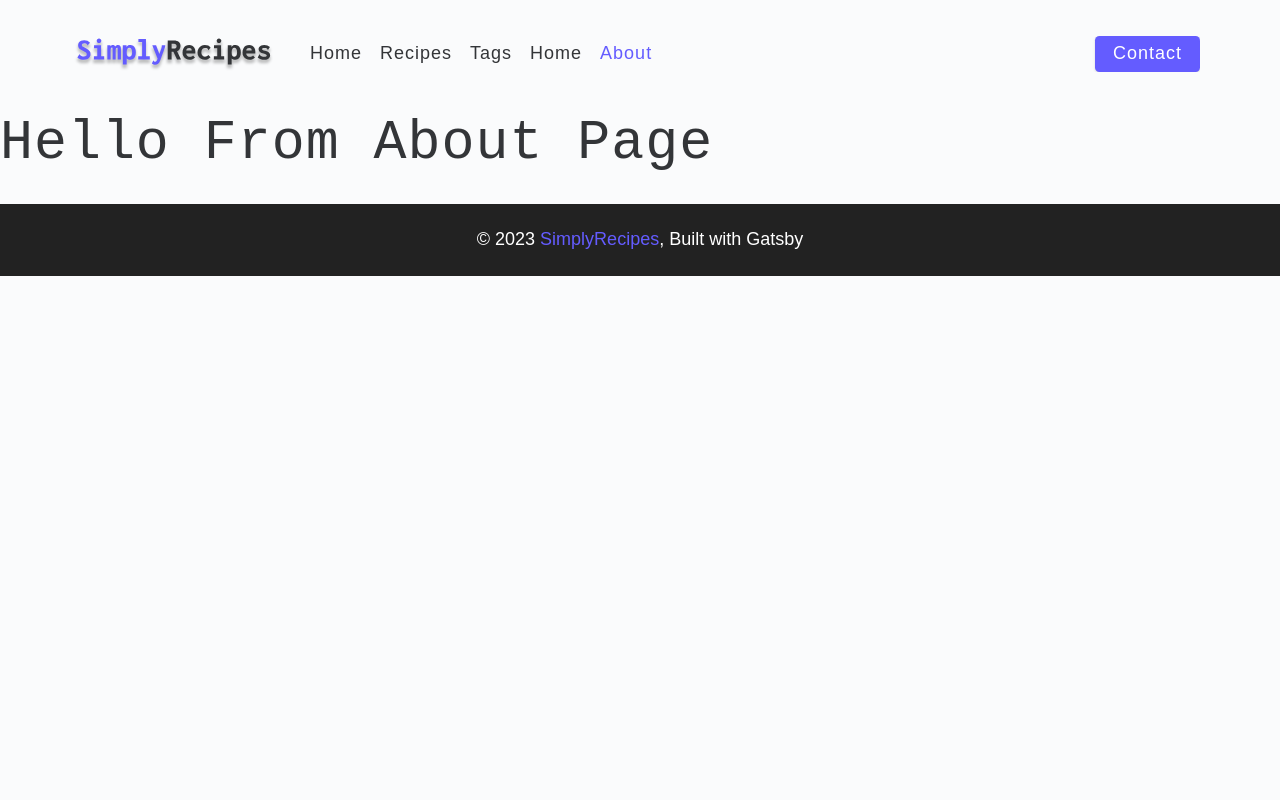
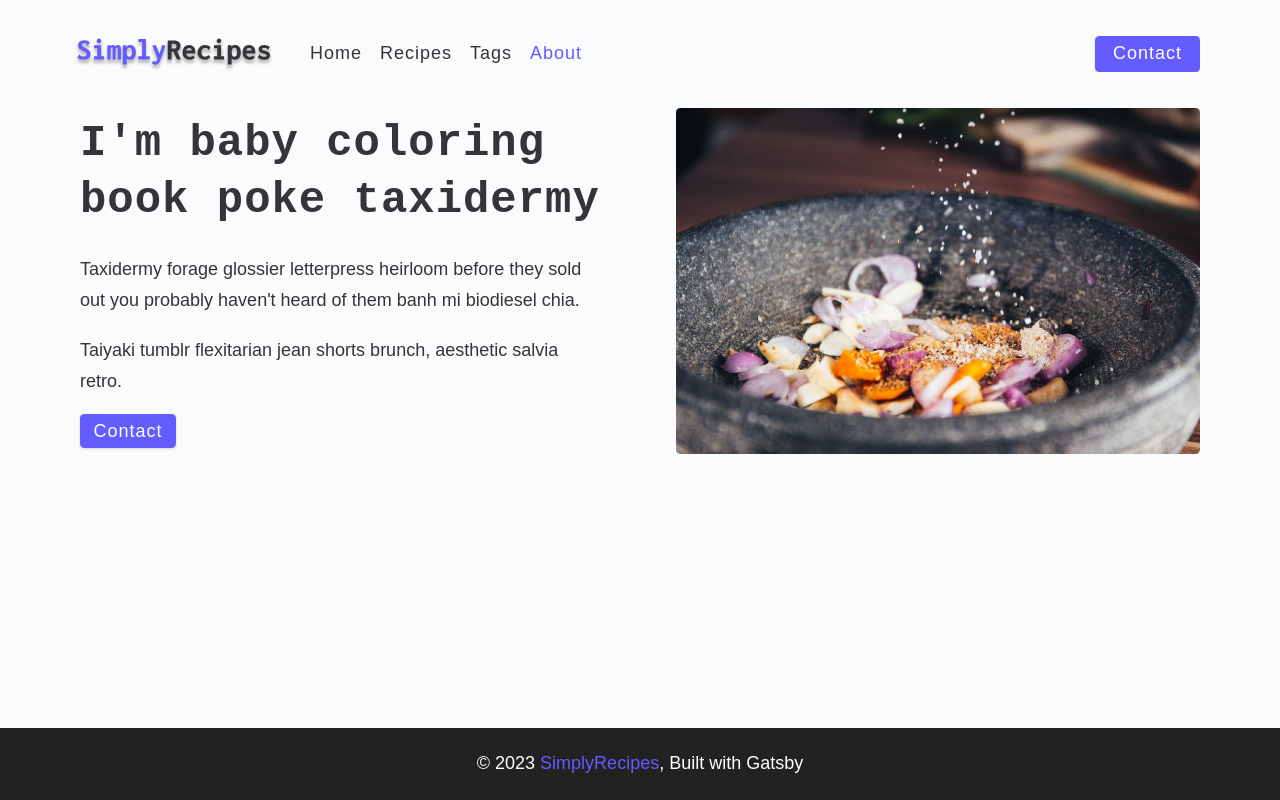
Before and after one commit to yeasinshakil/simply-recipes-gatsbyjs, a Gatsby site: page /about in a window 1280 px wide. Built offline with nearby package versions, Linux system fonts and the light colour scheme; Gatsby itself is replaced by a stand-in of ours.

Commit message:
about page and index page

```diff
--- a/src/components/Navbar.js
+++ b/src/components/Navbar.js
@@ -32,10 +32,6 @@
                     >tags</Link>
 
 
-                    <Link to='/' className='nav-link' activeClassName='active-link'
-                    onClick={()=> setShow(false)}
-                    >Home</Link>
-
                     <Link to='/about' className='nav-link' activeClassName='active-link'>about</Link>
 
                     <div className="nav-link contact-link">
--- a/src/pages/about.js
+++ b/src/pages/about.js
@@ -1,12 +1,35 @@
 import React from 'react';
 import Layout from '../components/Layout';
+import {Link} from 'gatsby';
+import { StaticImage } from "gatsby-plugin-image"
 
 const about = () => {
     return (
         <Layout>
-            <div>
-                <h1>hello from about page</h1>
-            </div>
+            <main className='page'>
+                <section className='about-page'>
+                    <article>
+                        <h2>I'm baby coloring book poke taxidermy</h2>
+                        <p>
+                            Taxidermy forage glossier letterpress heirloom before they sold
+                            out you probably haven't heard of them banh mi biodiesel chia.
+                        </p>
+                        <p>
+                            Taiyaki tumblr flexitarian jean shorts brunch, aesthetic salvia
+                            retro.
+                        </p>
+                        <Link to="/contact" className="btn">
+                            contact
+                        </Link>
+                    </article>
+                    <StaticImage
+                    src='../assets/images/about.jpeg'
+                    alt='Person Pouring Salt in Bowl'
+                    className='about-img'
+                    placeholder='blurred'
+                    />
+                </section>
+            </main>
         </Layout>
     );
 };
```
Also changed, not shown: src/pages/index.js (+19 -5 lines).
